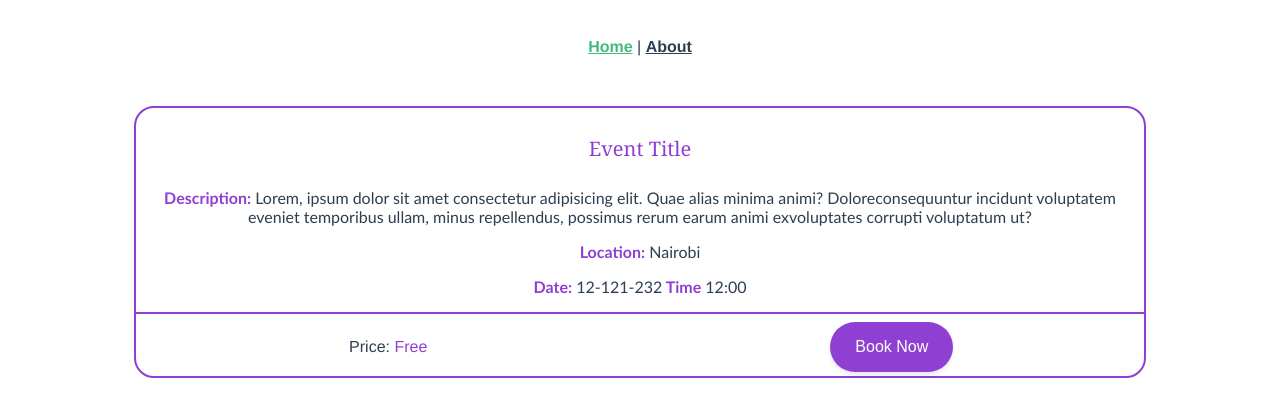
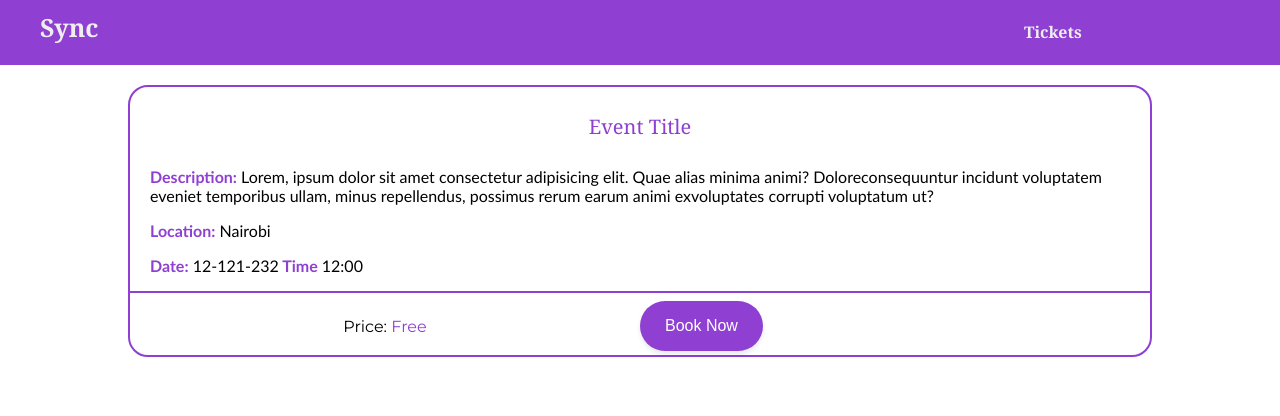
Before and after one commit to victor-mwania/event-booking-app, a Vue app in the folder frontend/: page / in a window 1280 px wide. Shown: the top 416 px of the page. Built offline with nearby package versions, Linux system fonts and the light colour scheme.

Commit message:
added global font family for the app

```diff
--- a/frontend/public/index.html
+++ b/frontend/public/index.html
@@ -5,8 +5,14 @@
     <meta http-equiv="X-UA-Compatible" content="IE=edge">
     <meta name="viewport" content="width=device-width,initial-scale=1.0">
     <link rel="icon" href="<%= BASE_URL %>favicon.ico">
-    <title>vue-template</title>
+    <title>Sync</title>
   </head>
+  <style>
+    body {
+      width: 100%;
+      margin: 0 auto;
+    }
+  </style>
   <body>
     <noscript>
       <strong>We're sorry but vue-template doesn't work properly without JavaScript enabled. Please enable it to continue.</strong>
--- a/frontend/src/App.vue
+++ b/frontend/src/App.vue
@@ -1,31 +1,24 @@
 <template>
   <div id="app">
-    <div id="nav">
-      <router-link to="/">Home</router-link> |
-      <router-link to="/about">About</router-link>
-    </div>
+    <Navbar/>
     <router-view/>
   </div>
 </template>
 
+<script>
+import Navbar from './components/Navbar.vue'
+export default {
+  components: {
+    Navbar
+  }
+}
+</script>
+
 <style>
-#app {
-  font-family: 'Avenir', Helvetica, Arial, sans-serif;
-  -webkit-font-smoothing: antialiased;
-  -moz-osx-font-smoothing: grayscale;
-  text-align: center;
-  color: #2c3e50;
-}
-#nav {
-  padding: 30px;
+@import url('https://fonts.googleapis.com/css?family=Montserrat:400,700');
+body {
+    font-family: 'Montserrat';
+    width: 100%;
 }
 
-#nav a {
-  font-weight: bold;
-  color: #2c3e50;
-}
-
-#nav a.router-link-exact-active {
-  color: #42b983;
-}
 </style>
```
